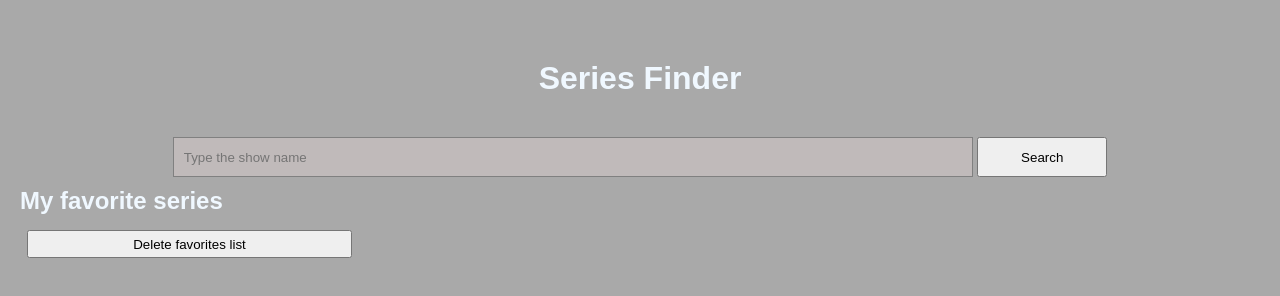
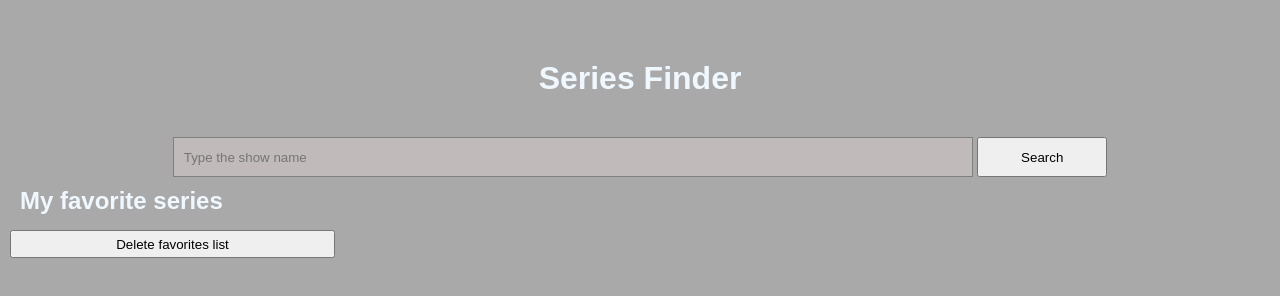
Before and after one commit to Adalab/modulo-2-evaluacion-final-yosiris-m, a website: page docs/index.html in a window 1280 px wide. Drawn offline with nearby package versions, Linux system fonts and the light colour scheme; files that its build step writes are made by us from their sources; a web font is replaced by a local one.

Commit message:
changes styles

```diff
--- a/src/scss/components/_search.scss
+++ b/src/scss/components/_search.scss
@@ -29,10 +29,11 @@
   }
 
   &__deleteFavorites {
-    margin-left: 27px;
+    margin-left: 10px;
     margin-top: 15px;
     height: 28px;
     width: 325px;
+    margin-bottom: 20px;
   }
 }
 .container__btnSearch {
```
